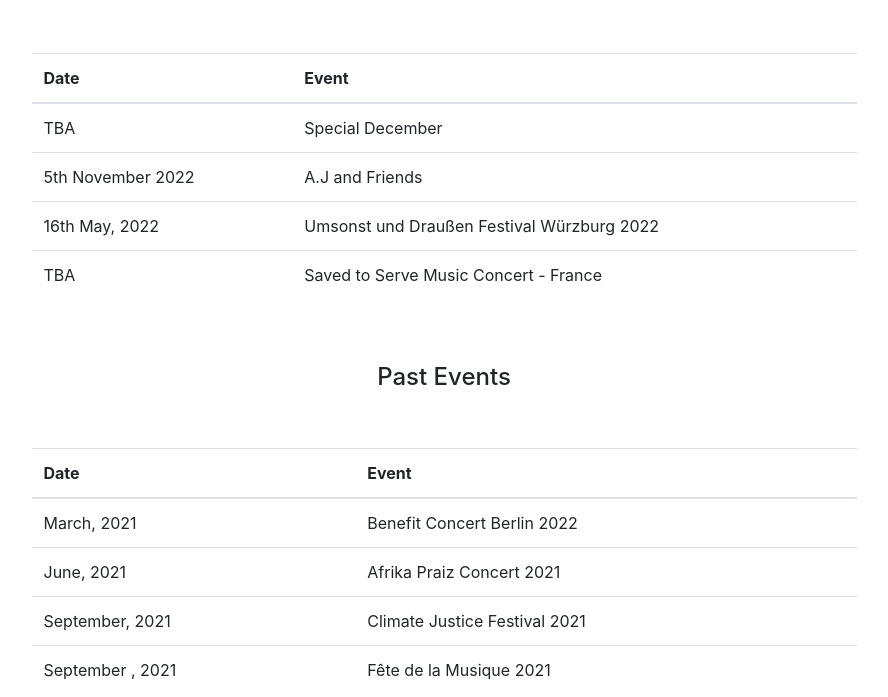
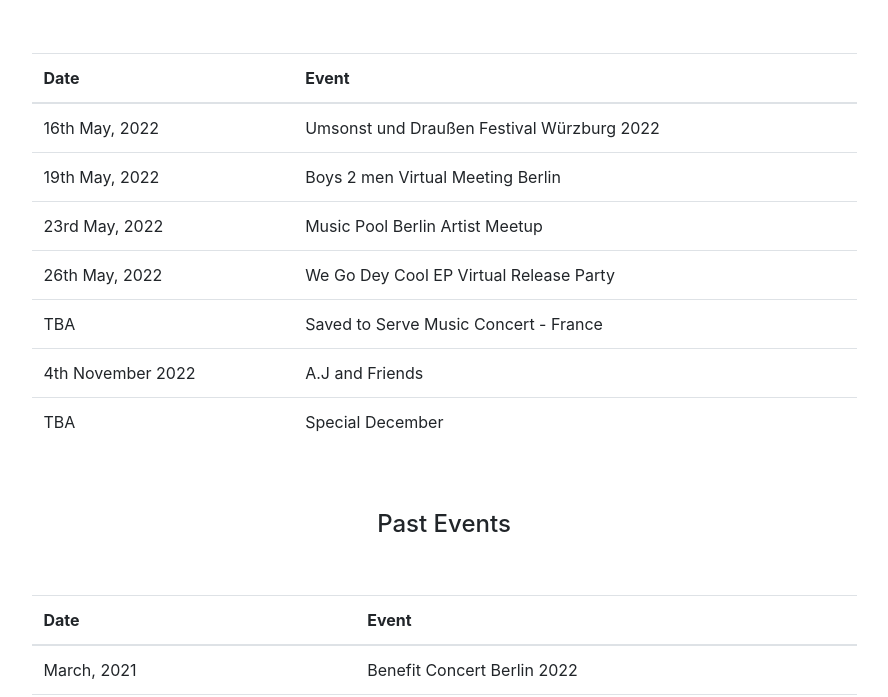
Before and after one commit to NanaAb-116/AJ, a plain HTML site: page tour.html in a window 1280 px wide. Shown: the part 880-1577 px from the top of the page, without its empty margins (196-1084 px from the left). Drawn offline with Linux system fonts and the light colour scheme.

Commit message:
add tour dats

```diff
--- a/tour.html
+++ b/tour.html
@@ -111,20 +111,32 @@
                 </thead>
                 <tbody>
                   <tr>
-                    <td>TBA</td>
-                    <td>Special December</td>
-                  </tr>
-                  <tr>
-                    <td>5th November 2022</td>
-                    <td>A.J and Friends</td>
-                  </tr>
-                  <tr>
                     <td>16th May, 2022</td>
                     <td>Umsonst und Draußen Festival Würzburg 2022</td>
                   </tr>
                   <tr>
+                    <td>19th May, 2022</td>
+                    <td>Boys 2 men Virtual Meeting Berlin</td>
+                  </tr>
+                  <tr>
+                    <td>23rd May, 2022</td>
+                    <td>Music Pool Berlin Artist Meetup</td>
+                  </tr>
+                  <tr>
+                    <td>26th May, 2022</td>
+                    <td>We Go Dey Cool EP Virtual Release Party</td>
+                  </tr>
+                  <tr>
                     <td>TBA</td>
                     <td>Saved to Serve Music Concert - France</td>
+                  </tr>
+                  <tr>
+                    <td>4th November 2022</td>
+                    <td>A.J and Friends</td>
+                  </tr>
+                  <tr>
+                    <td>TBA</td>
+                    <td>Special December</td>
                   </tr>
                 </tbody>
               </table>
```
